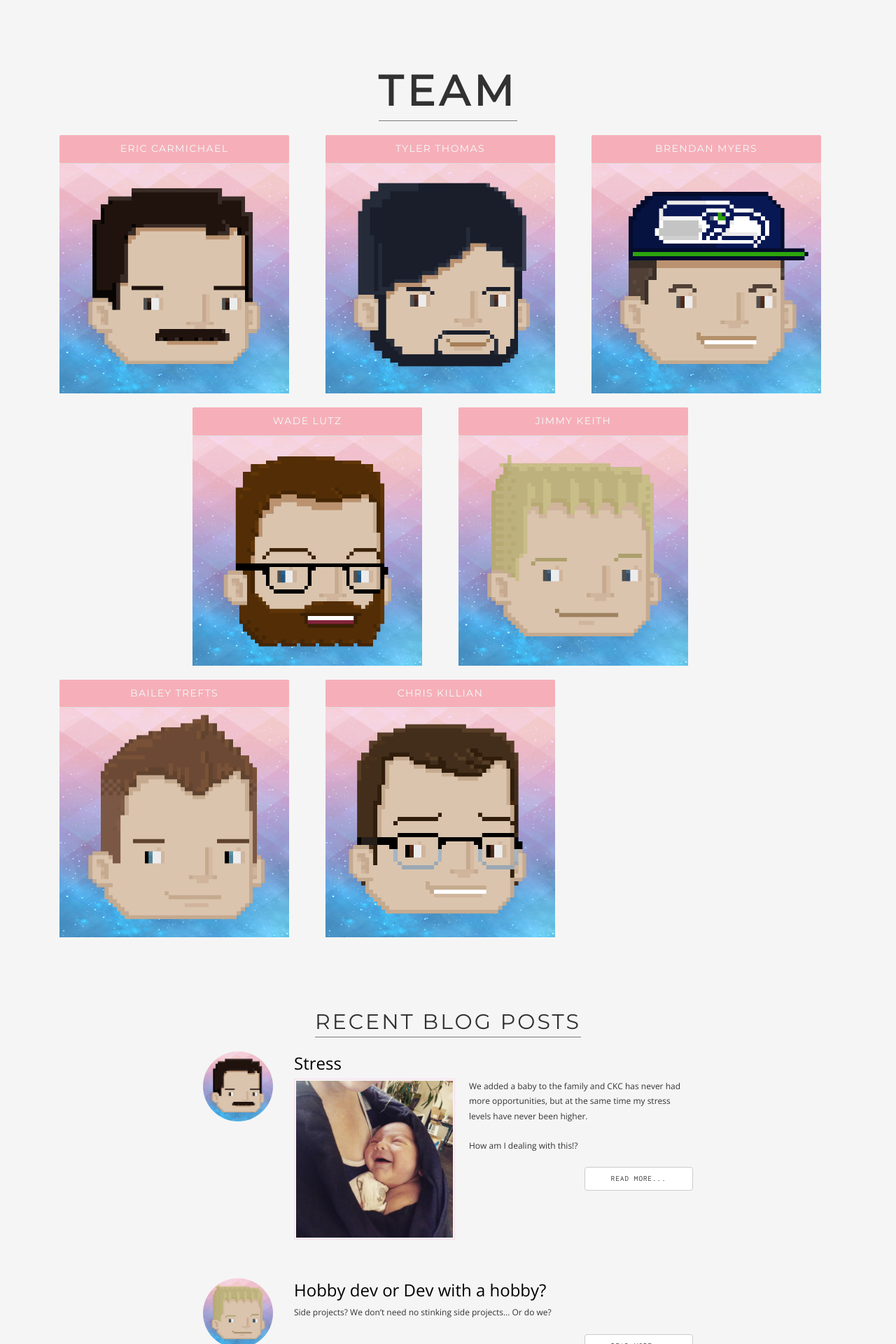
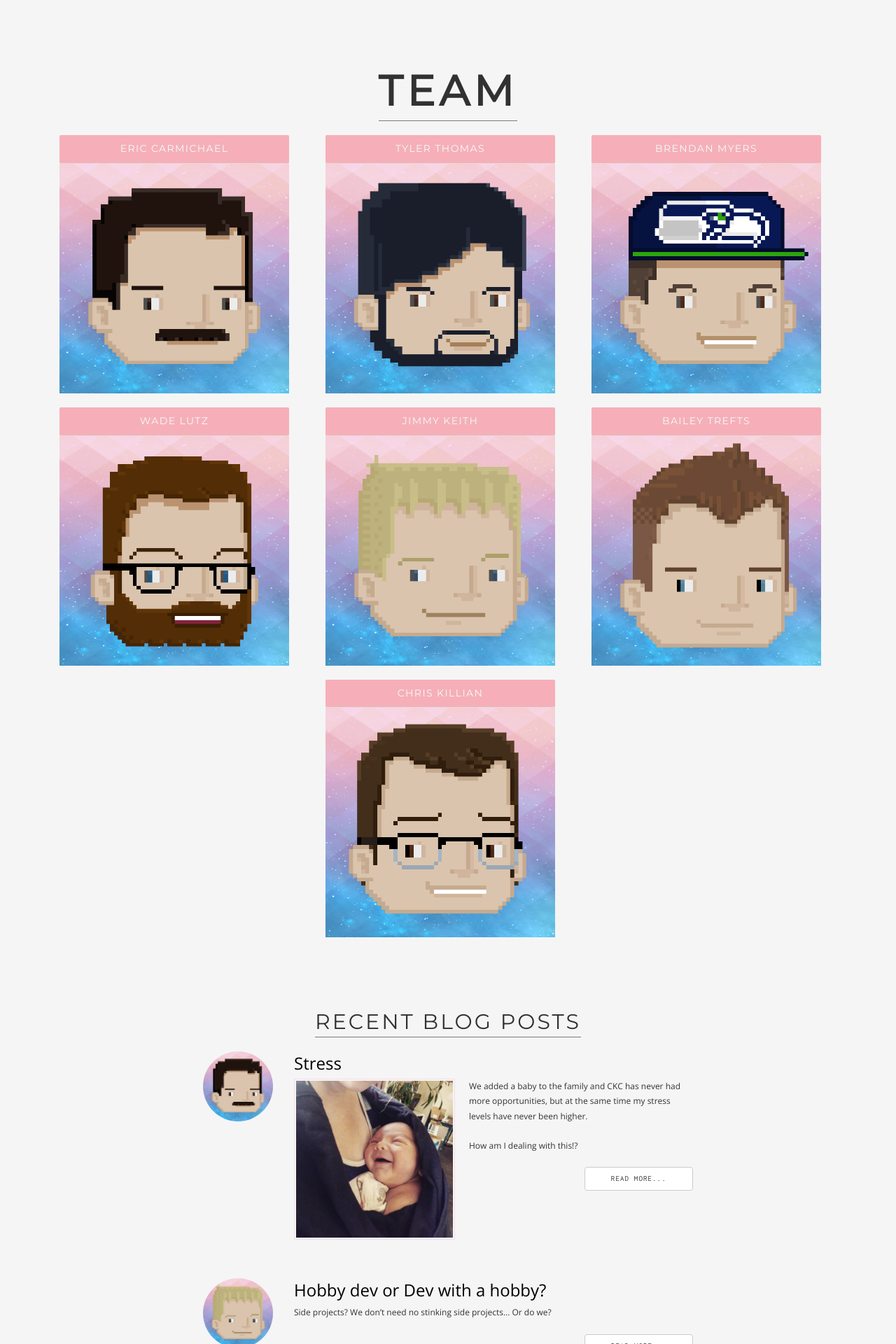
Before and after one commit to ckcollab/ckcollab, a Jekyll site: the page built from index.html, in a window 1280 px wide. Shown: the part 3012-4932 px from the top of the page at 70% size. Built offline with Jekyll 4.4.1, drawn with Linux system fonts in a browser that asks for light colours.

Commit message:
fix responsive team positioning

```diff
--- a/index.html
+++ b/index.html
@@ -1816,7 +1816,7 @@
                     </div>
                 </div>
 
-                <div class="col-xs-12 col-xs-offset-0 col-sm-4 col-sm-offset-2 col-md-4 col-md-offset-1 col-lg-4 col-lg-offset-2 col-xl-1 col-xl-offset-0">
+                <div class="col-xs-12 col-xs-offset-0 col-sm-4 col-sm-offset-2 col-md-4 col-md-offset-1 col-lg-4 col-lg-offset-0 col-xl-1 col-xl-offset-0">
                     <div class="panel panel-default">
                         <div class="panel-heading text-center">
                             <h3 class="panel-title font-alt">Wade Lutz</h3>
@@ -1842,7 +1842,7 @@
                     </div>
                 </div>
 
-                <div class="col-xs-12 col-xs-offset-0 col-sm-6 col-sm-offset-3 col-md-4 col-md-offset-3 col-lg-4 col-lg-offset-0 col-xl-1 col-xl-offset-0">
+                <div class="col-xs-12 col-xs-offset-0 col-sm-4 col-sm-offset-0 col-md-4 col-md-offset-1 col-lg-4 col-lg-offset-0 col-xl-1 col-xl-offset-0">
                     <div class="panel panel-default">
                         <div class="panel-heading text-center">
                             <h3 class="panel-title font-alt">Jimmy Keith</h3>
@@ -1869,7 +1869,7 @@
                     </div>
                 </div>
 
-                <div class="col-xs-12 col-xs-offset-0 col-sm-6 col-sm-offset-3 col-md-4 col-md-offset-3 col-lg-4 col-lg-offset-0 col-xl-1 col-xl-offset-0">
+                <div class="col-xs-12 col-xs-offset-0 col-sm-4 col-sm-offset-2 col-md-4 col-md-offset-1 col-lg-4 col-lg-offset-0 col-xl-1 col-xl-offset-0">
                     <div class="panel panel-default">
                         <div class="panel-heading text-center">
                             <h3 class="panel-title font-alt">Bailey Trefts</h3>
@@ -1896,7 +1896,7 @@
                     </div>
                 </div>
 
-                <div class="col-xs-12 col-xs-offset-0 col-sm-6 col-sm-offset-3 col-md-4 col-md-offset-3 col-lg-4 col-lg-offset-0 col-xl-1 col-xl-offset-0">
+                <div class="col-xs-12 col-xs-offset-0 col-sm-6 col-sm-offset-3 col-md-4 col-md-offset-3 col-lg-4 col-lg-offset-4 col-xl-1 col-xl-offset-0">
                     <div class="panel panel-default">
                         <div class="panel-heading text-center">
                             <h3 class="panel-title font-alt">Chris Killian</h3>
```
